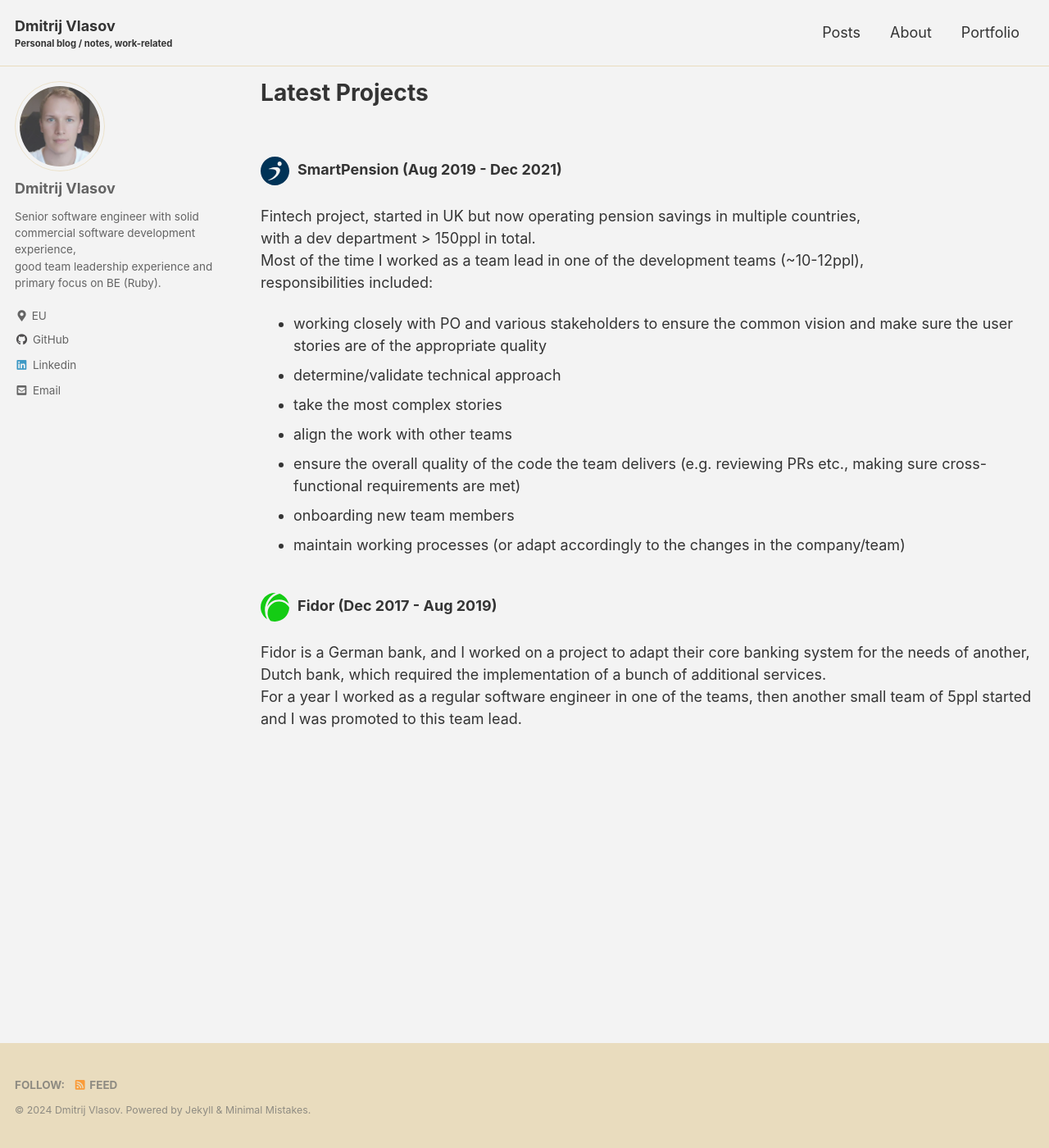
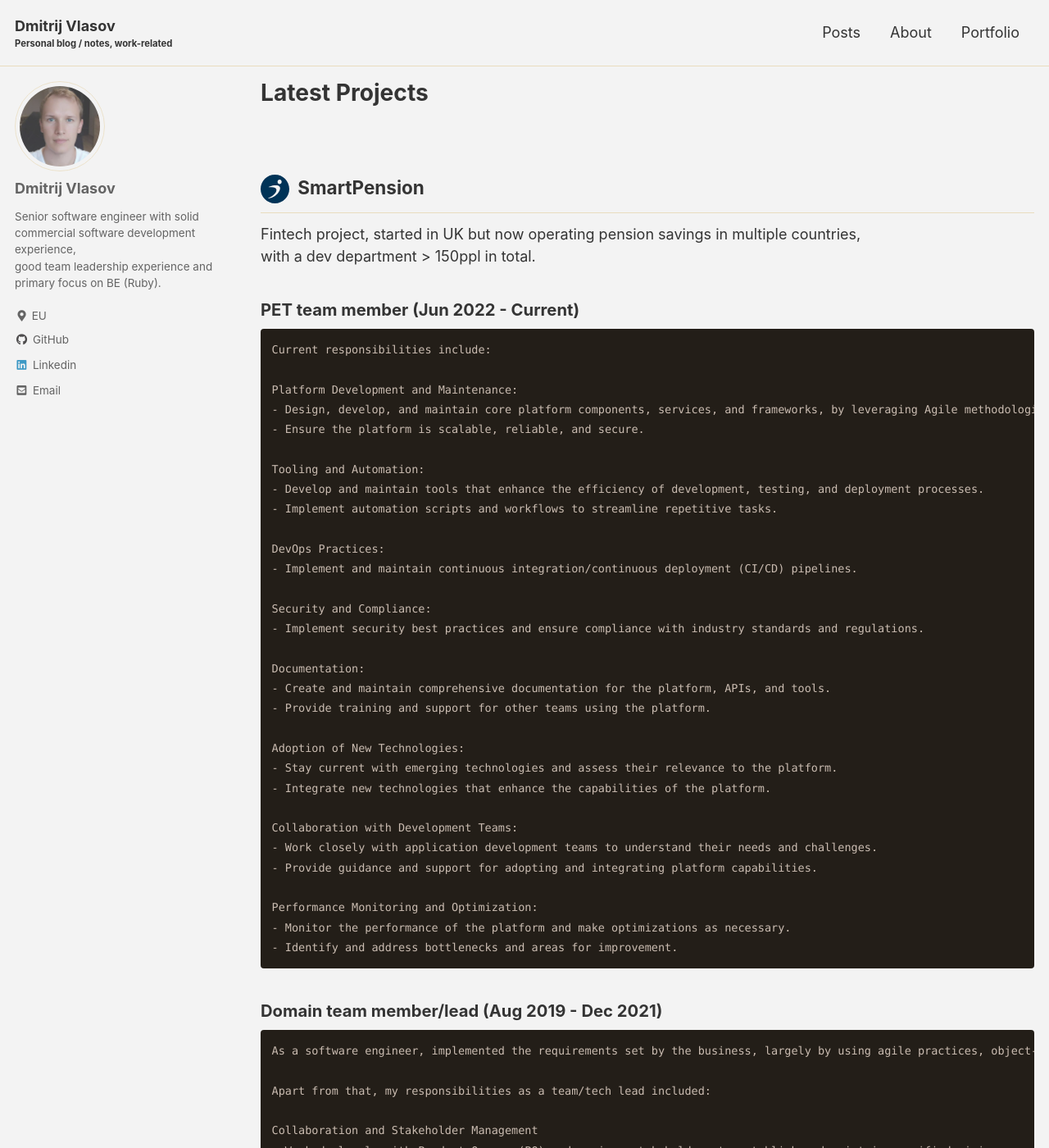
Before and after one commit to BrVer/brver.github.io, a Jekyll site: the page built from portfolio.md, in a window 1280 px wide and 1400 px high. Shown: the whole window at 82% size. Built offline with Jekyll 4.4.1, drawn with Linux system fonts in a browser that asks for light colours; cached includes are drawn as plain includes; some of the changed text lies outside the part shown.

Commit message:
latest updates

````diff
--- a/Gemfile
+++ b/Gemfile
@@ -1,4 +1,6 @@
 source "https://rubygems.org"
+
+ruby '3.1.2'
 
 gem 'github-pages'
 # gem 'jekyll-archives'
--- a/_includes/about-me.html
+++ b/_includes/about-me.html
@@ -4,7 +4,7 @@
         <img src="/assets/images/photo_bio.jpeg" alt="{{site.author.name}}" itemprop="image" class="u-photo" class="avatar">
         <div class="bio">
             <p>
-                My name is Dmitry, <br/> I'm a senior software engineer with 9 years of commercial software development experience, good team leadership experience and primary focus on BE (Ruby
+                My name is Dmitry, <br/> I'm a senior software engineer with more than 10 years of commercial software development experience, good team leadership experience and primary focus on BE (Ruby
                 <img src="/assets/images/ruby_logo.svg" alt="ruby logo" itemprop="image" class="u-photo" style="width: 1em">).
             </p>
             {% if author.location %}
--- a/portfolio.md
+++ b/portfolio.md
@@ -6,23 +6,73 @@
 ---
 <br/>
 
-<img src="/assets/images/smartpension_logo.svg" alt="SmartPension logo" class="company-logo">
-**SmartPension (Aug 2019 - Dec 2021)**
+## <img src="/assets/images/smartpension_logo.svg" alt="SmartPension logo" class="company-logo"> SmartPension
+Fintech project, started in UK but now operating pension savings in multiple countries,<br/>with a dev department > 150ppl in total.<br/>
 
-Fintech project, started in UK but now operating pension savings in multiple countries,<br/>with a dev department > 150ppl in total.<br/>
-Most of the time I worked as a team lead in one of the development teams (~10-12ppl),<br/>
-responsibilities included:
-- working closely with PO and various stakeholders to ensure the common vision and make sure the user stories are of the appropriate quality
-- determine/validate technical approach
-- take the most complex stories
-- align the work with other teams
-- ensure the overall quality of the code the team delivers (e.g. reviewing PRs etc., making sure cross-functional requirements are met)
-- onboarding new team members
-- maintain working processes (or adapt accordingly to the changes in the company/team)
+### PET team member (Jun 2022 - Current)
+```text
+Current responsibilities include:
 
+Platform Development and Maintenance:
+- Design, develop, and maintain core platform components, services, and frameworks, by leveraging Agile methodologies and adhering to the best practices of Object-Oriented Programming, Domain-Driven Design and Test-Driven Development.
+- Ensure the platform is scalable, reliable, and secure.
+
+Tooling and Automation:
+- Develop and maintain tools that enhance the efficiency of development, testing, and deployment processes.
+- Implement automation scripts and workflows to streamline repetitive tasks.
+
+DevOps Practices:
+- Implement and maintain continuous integration/continuous deployment (CI/CD) pipelines.
+
+Security and Compliance:
+- Implement security best practices and ensure compliance with industry standards and regulations.
+
+Documentation:
+- Create and maintain comprehensive documentation for the platform, APIs, and tools.
+- Provide training and support for other teams using the platform.
+
+Adoption of New Technologies:
+- Stay current with emerging technologies and assess their relevance to the platform.
+- Integrate new technologies that enhance the capabilities of the platform.
+
+Collaboration with Development Teams:
+- Work closely with application development teams to understand their needs and challenges.
+- Provide guidance and support for adopting and integrating platform capabilities.
+
+Performance Monitoring and Optimization:
+- Monitor the performance of the platform and make optimizations as necessary.
+- Identify and address bottlenecks and areas for improvement.
+```
+### Domain team member/lead (Aug 2019 - Dec 2021)
+```text
+As a software engineer, implemented the requirements set by the business, largely by using agile practices, object-oriented programming, various database systems and such technologies as Ruby / Ruby on Rails, Git, Jira.
+
+Apart from that, my responsibilities as a team/tech lead included:
+
+Collaboration and Stakeholder Management
+- Worked closely with Product Owners (PO) and various stakeholders to establish and maintain a unified vision.
+- Ensured the quality of user stories by validating and refining requirements to meet the established high-quality standards.
+
+Technical Leadership
+- Determined and validated the technical approach for projects, emphasizing effective solutions.
+- Spearheaded the handling of the most complex user stories.
+
+Cross-Team Alignment
+- Orchestrated seamless collaboration between teams, fostering alignment in project goals and methodologies.
+- Maintained open lines of communication to facilitate the exchange of ideas and ensure synergy across multiple teams.
+
+Code Quality Assurance
+- Upheld the overall quality of code by conducting thorough code reviews and ensuring compliance with non-functional requirements.
+- Implemented best practices and coding standards to elevate the quality and maintainability of the codebase.
+
+Team Development
+- Led the onboarding process for new team members, ensuring a smooth integration into the existing workflows and fostering a positive team culture.
+
+Process Management
+- Maintained, evolved and adapted working processes in response to changes within the company or team, ensuring efficiency and adherence to industry best practices.
+```
 <br/>
-<img src="/assets/images/fidor_logo.svg" alt="Fidor logo" class="company-logo">
-**Fidor (Dec 2017 - Aug 2019)**
+## <img src="/assets/images/fidor_logo.svg" alt="Fidor logo" class="company-logo">Fidor (Dec 2017 - Aug 2019)
 
 Fidor is a German bank,
 and I worked on a project to adapt their core banking system for the needs of another, Dutch bank, which required the implementation of a bunch of additional services.<br/>
````
